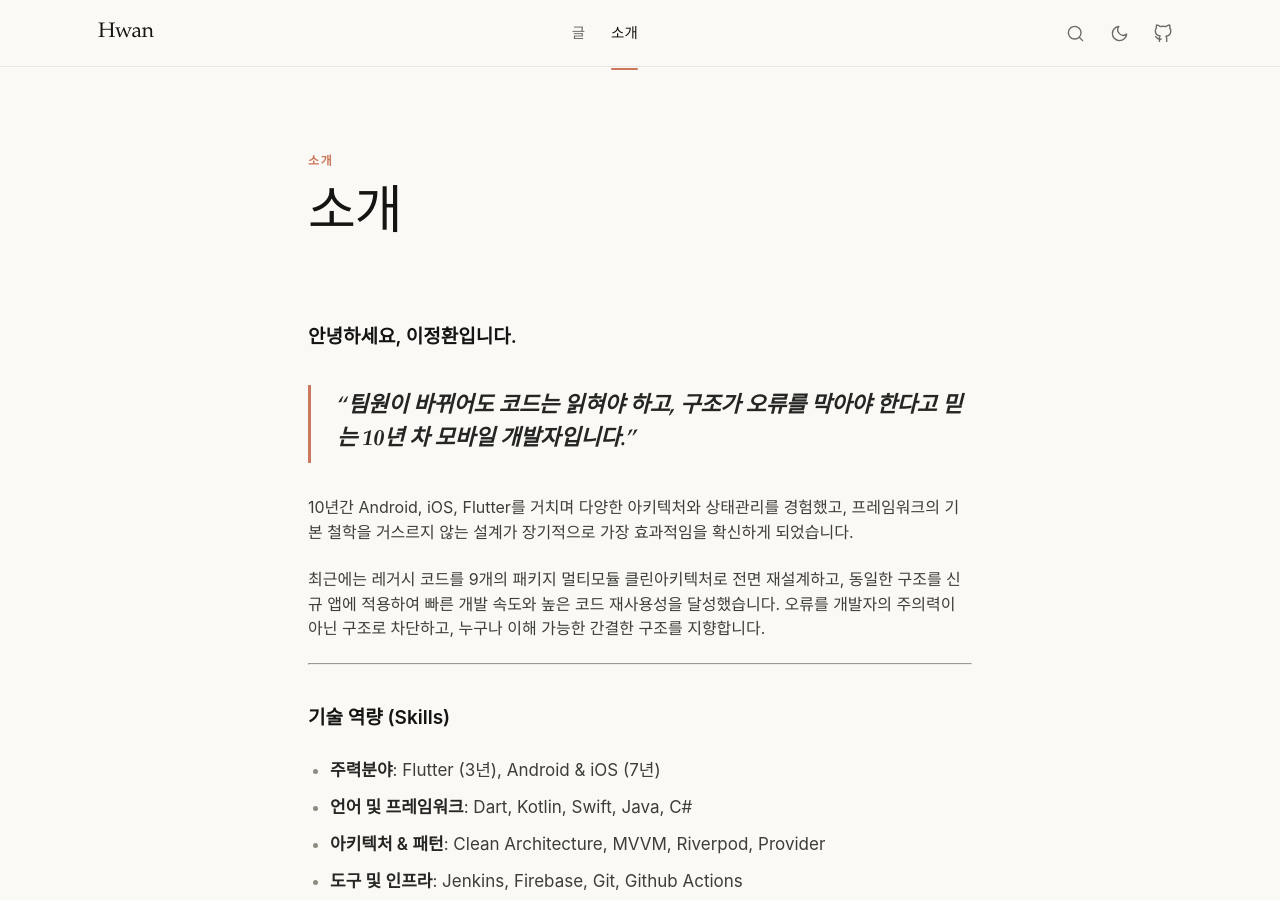
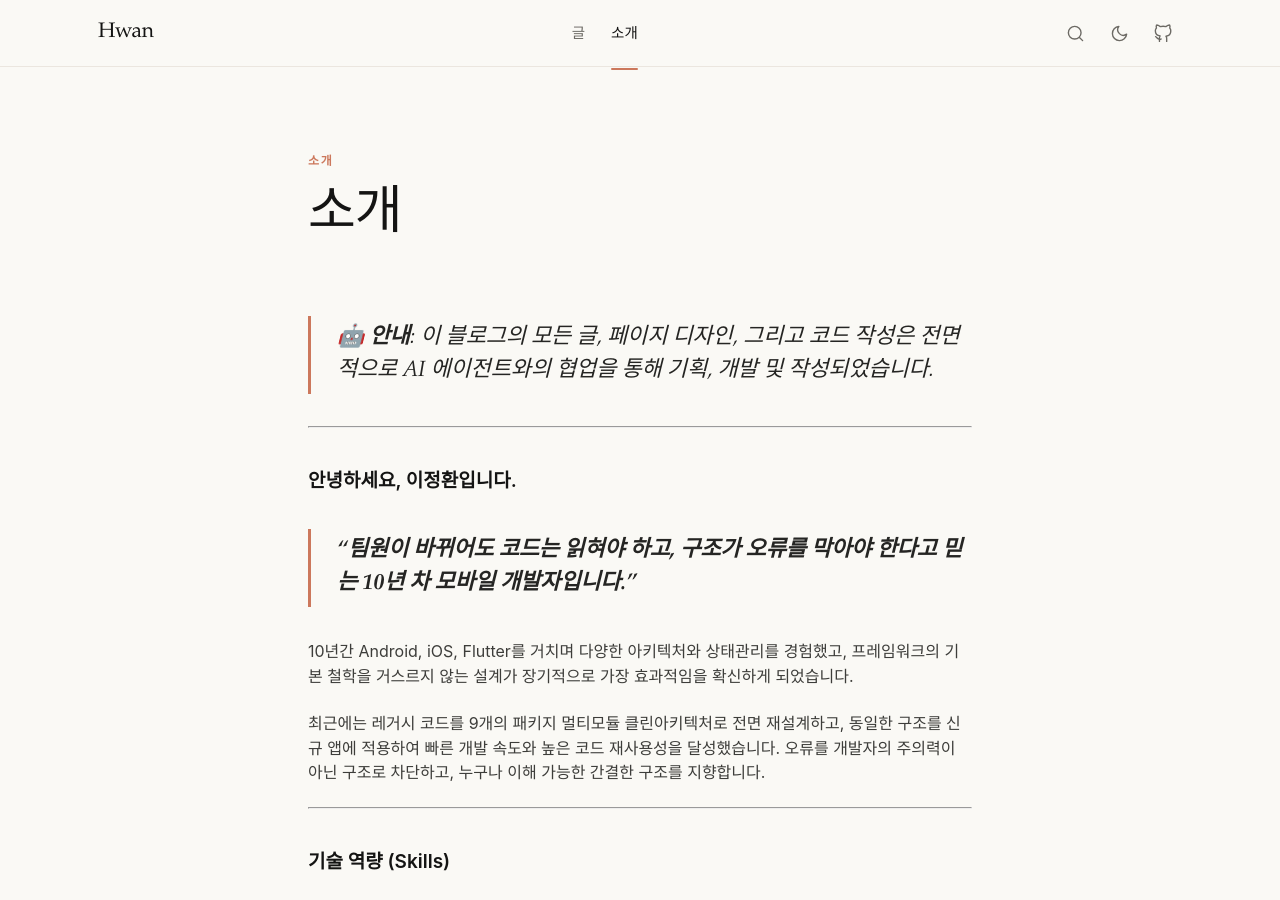
Before and after one commit to Hwan3434/Hwan3434.github.io, a Jekyll site: the page built from about.md, in a window 1280 px wide and 900 px high. Built offline with Jekyll 4.4.1, drawn with Linux system fonts in a browser that asks for light colours; some web fonts are replaced; some of the changed text lies outside the part shown.

Commit message:
Move AI disclaimer to top of about page

```diff
--- a/about.md
+++ b/about.md
@@ -2,6 +2,10 @@
 layout: page
 title: 소개
 permalink: /about/
+---
+
+> 🤖 **안내**: 이 블로그의 모든 글, 페이지 디자인, 그리고 코드 작성은 전면적으로 AI 에이전트와의 협업을 통해 기획, 개발 및 작성되었습니다.
+
 ---
 
 ### 안녕하세요, 이정환입니다.
```
Also changed, not shown: other parts of about.md (+0 -4 lines).
